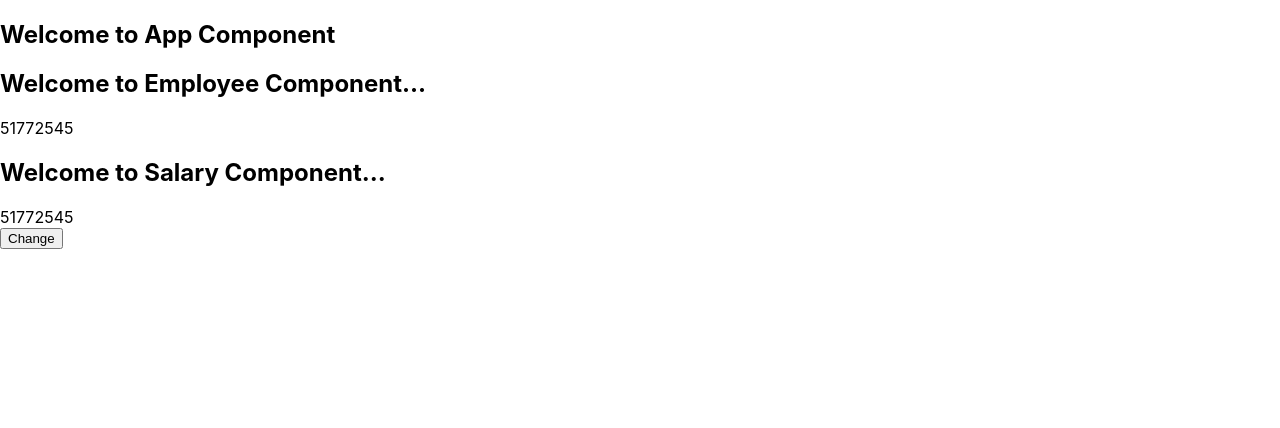
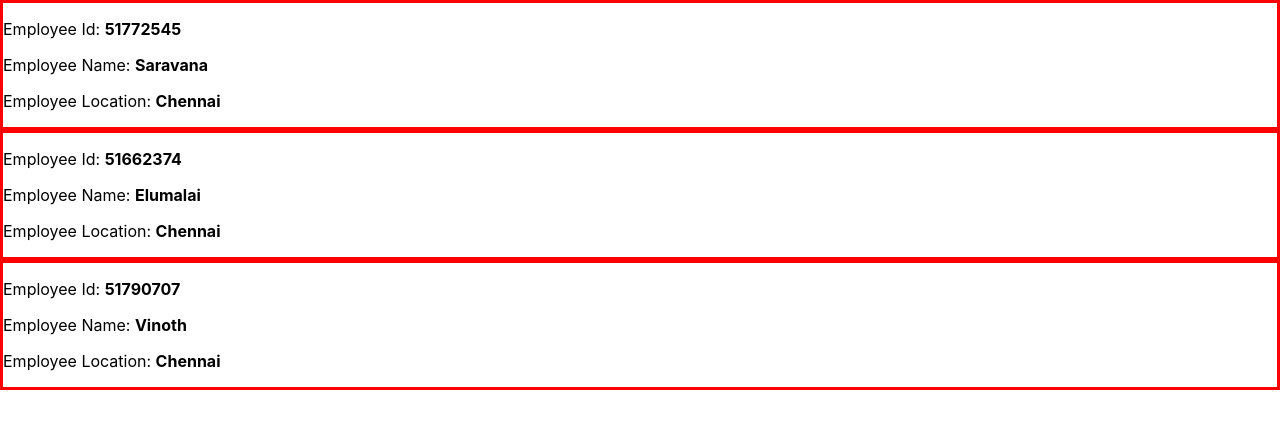
Before and after one commit to saravanasakthi/react-learn, a React (Create React App) app: page / in a window 1280 px wide. Shown: the top 428 px of the page. Built offline with nearby package versions, Linux system fonts and the light colour scheme.

Commit message:
--react iteration of list of objects

```diff
--- a/src/index.js
+++ b/src/index.js
@@ -226,77 +226,113 @@ import './index.css';
 
 // *****************************************************************************************************************************
 
-// component interaction using context
+// component interaction using context and update component
 
-export const EmployeeContext = React.createContext({
-  data: '',
-  changeEmployeeInfo: () => {}
-});
+// export const EmployeeContext = React.createContext({
+//   data: '',
+//   changeEmployeeInfo: () => {}
+// });
 
-class App extends React.Component {
-  constructor(props) {
-    super(props);
-    this.state = {
-      data: {
-        Id: 51772545,
-        Name: "Saravana",
-        Location: "Chennai",
-        Salary: "15000"
-      },
-      changeEmployeeInfo: this.updateEmployeeDetails
-    }
-  }
+// class App extends React.Component {
+//   constructor(props) {
+//     super(props);
+//     this.state = {
+//       data: {
+//         Id: 51772545,
+//         Name: "Saravana",
+//         Location: "Chennai",
+//         Salary: "15000"
+//       },
+//       changeEmployeeInfo: this.updateEmployeeDetails
+//     }
+//   }
 
-  updateEmployeeDetails = () => {
-    this.setState({data: {
-      Id: '51772532'
-    }});
-  }
-  render() {
-    return <div>
-      <h2>Welcome to App Component</h2>
-      <p>{this.state.Id}</p>
-      <EmployeeContext.Provider value={this.state}>
-        <Employee />
-      </EmployeeContext.Provider>
-    </div>;
-  }
+//   updateEmployeeDetails = () => {
+//     this.setState({data: {
+//       Id: '51772532'
+//     }});
+//   }
+//   render() {
+//     return <div>
+//       <h2>Welcome to App Component</h2>
+//       <p>{this.state.Id}</p>
+//       <EmployeeContext.Provider value={this.state}>
+//         <Employee />
+//       </EmployeeContext.Provider>
+//     </div>;
+//   }
+// }
+
+// class Employee extends React.Component {
+//   render() {
+//     return <div>
+//       <h2>Welcome to Employee Component...</h2>
+//       <EmployeeContext.Consumer>
+//         {data => {
+//           return data.data.Id;
+//         }}
+//       </EmployeeContext.Consumer>
+//       <Salary></Salary>
+//       <EmployeeContext.Consumer>
+//         {data=>{
+//           return <button onClick={data.changeEmployeeInfo}>Change</button>
+//         }}
+//       </EmployeeContext.Consumer>
+//     </div>;
+//   }
+// }
+
+// class Salary extends React.Component {
+//   render() {
+//     return <div>
+//       <h2>Welcome to Salary Component...</h2>
+//       <EmployeeContext.Consumer>
+//         {data => {
+//           return data.data.Id;
+//         }}
+//       </EmployeeContext.Consumer>
+//     </div>;
+//   }
+// }
+
+// const element = <App></App>
+
+// *********************************************************************************************************************************
+
+// Iterating over list of objects
+
+const employees = [
+  {Id: 51772545, Name: 'Saravana', Location: 'Chennai', Salary: 15000},
+  {Id: 51662374, Name: 'Elumalai', Location: 'Chennai', Salary: 15000},
+  {Id: 51790707, Name: 'Vinoth', Location: 'Chennai', Salary: 15000}
+];
+
+function EmployeeDisplay(props) {
+  return <div style={{border: "3px solid red"}}>
+    <p>
+      <label>Employee Id: <b>{props.data.Id}</b></label>
+    </p>
+    <p>
+      <label>Employee Name: <b>{props.data.Name}</b></label>
+    </p>
+    <p>
+      <label>Employee Location: <b>{props.data.Location}</b></label>
+    </p>
+  </div>
 }
 
-class Employee extends React.Component {
-  render() {
-    return <div>
-      <h2>Welcome to Employee Component...</h2>
-      <EmployeeContext.Consumer>
-        {data => {
-          return data.data.Id;
-        }}
-      </EmployeeContext.Consumer>
-      <Salary></Salary>
-      <EmployeeContext.Consumer>
-        {data=>{
-          return <button onClick={data.changeEmployeeInfo}>Change</button>
-        }}
-      </EmployeeContext.Consumer>
-    </div>;
-  }
+function Employee(props) {
+  const empList = props.employeeList;
+
+  const listElements = empList.map((emp)=> {
+    return <EmployeeDisplay key={emp.Id} data={emp}></EmployeeDisplay>
+  });
+
+  return (<div>
+    {listElements}
+  </div>)
 }
 
-class Salary extends React.Component {
-  render() {
-    return <div>
-      <h2>Welcome to Salary Component...</h2>
-      <EmployeeContext.Consumer>
-        {data => {
-          return data.data.Id;
-        }}
-      </EmployeeContext.Consumer>
-    </div>;
-  }
-}
-
-const element = <App></App>
-
-
+const element = <Employee employeeList={employees}></Employee>
 
 ReactDOM.render(element, document.getElementById('root'));
```
